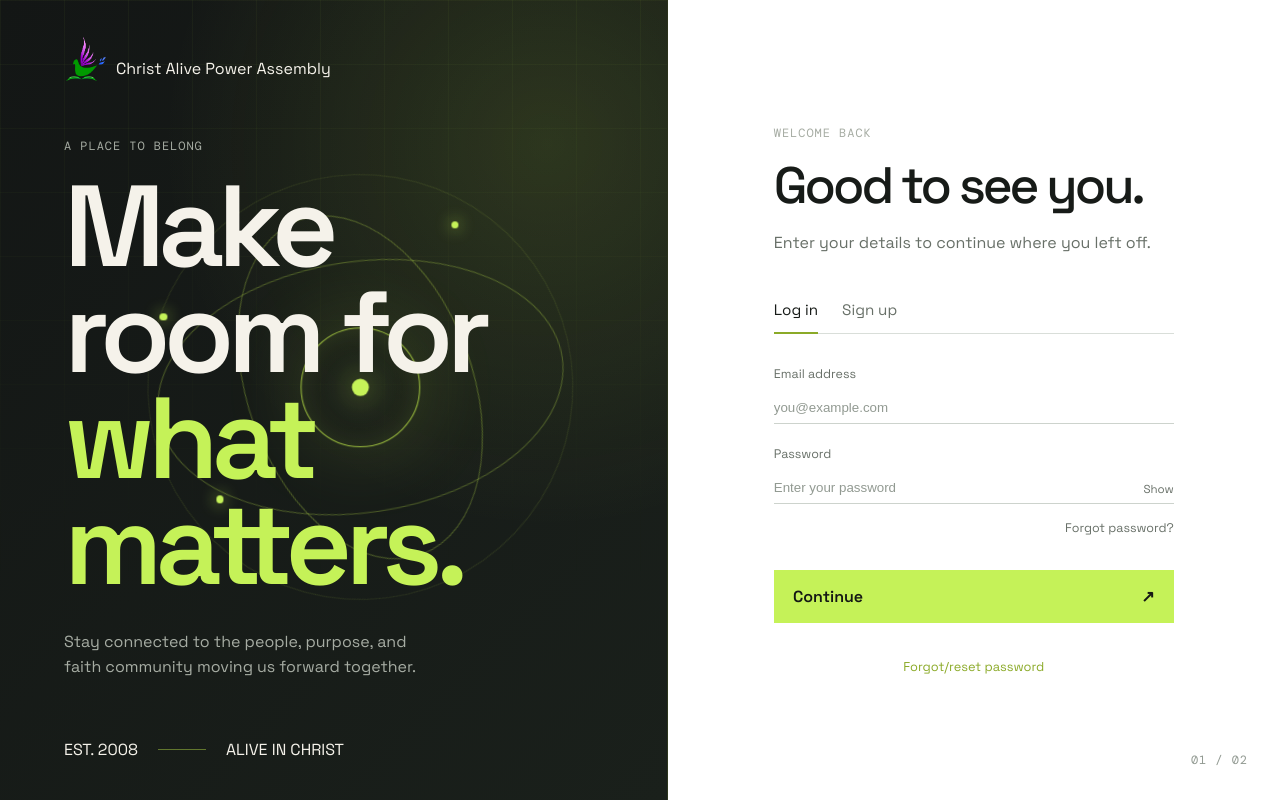
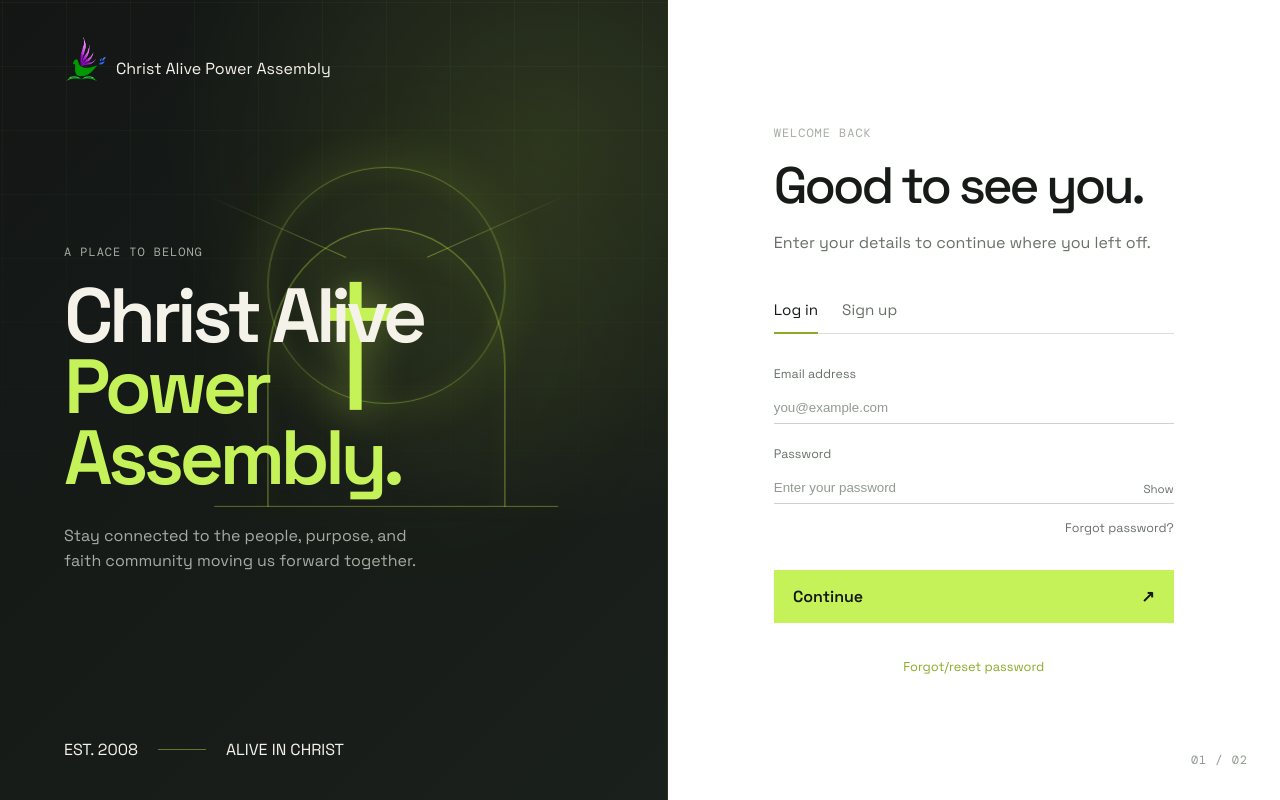
Before and after one commit to asaphdeveloper/christ-alive-power-assembly, a React (Vite) app in the folder frontend/: page /auth in a window 1280 px wide. Built offline with nearby package versions, Linux system fonts and the light colour scheme.

Commit message:
updated auth pages

```diff
--- a/frontend/src/pages/AuthPage/AuthPage.css
+++ b/frontend/src/pages/AuthPage/AuthPage.css
@@ -44,6 +44,21 @@
   background-size: 4rem 4rem;
   content: '';
   mask-image: linear-gradient(to bottom, black, transparent 75%);
+  animation: auth-grid-drift 22s ease-in-out infinite alternate;
+}
+
+.auth-page .visual-panel::after {
+  position: absolute;
+  top: 18%;
+  left: 35%;
+  width: 22rem;
+  height: 22rem;
+  border-radius: 50%;
+  background: rgba(210, 255, 79, 0.07);
+  filter: blur(4rem);
+  content: '';
+  pointer-events: none;
+  animation: auth-light-drift 12s ease-in-out infinite alternate;
 }
 
 .auth-page .visual-copy {
@@ -62,10 +77,10 @@
 }
 
 .auth-page h1 {
-  max-width: 11ch;
+  max-width: 12ch;
   margin: 0;
   color: #f5f2ea;
-  font-size: clamp(3.5rem, 9vw, 8.5rem);
+  font-size: clamp(2.8rem, 6vw, 5.6rem);
   font-weight: 600;
   letter-spacing: -0.06em;
   line-height: 0.92;
@@ -108,93 +123,98 @@
   background: rgba(210, 255, 79, 0.4);
 }
 
-.auth-page .orbital-scene {
+.auth-page .church-scene {
   position: absolute;
-  top: 50%;
-  left: 54%;
-  width: min(34vw, 28rem);
+  top: 43%;
+  left: 58%;
+  width: min(32vw, 27rem);
   aspect-ratio: 1;
-  transform: translate(-50%, -53%);
+  transform: translate(-50%, -50%);
+  animation: auth-scene-float 9s ease-in-out infinite;
 }
 
-.auth-page .orbit,
-.auth-page .core,
-.auth-page .signal {
+.auth-page .church-halo,
+.auth-page .church-rays,
+.auth-page .church-arch,
+.auth-page .church-cross,
+.auth-page .church-ground {
   position: absolute;
 }
 
-.auth-page .orbit {
-  top: 50%;
+.auth-page .church-halo {
+  top: 9%;
   left: 50%;
-  border: 1px solid rgba(210, 255, 79, 0.28);
+  width: 58%;
+  height: 58%;
+  border: 1px solid rgba(210, 255, 79, 0.38);
   border-radius: 50%;
-  transform: translate(-50%, -50%) rotate(-28deg);
+  box-shadow: 0 0 4rem rgba(210, 255, 79, 0.12), inset 0 0 2rem rgba(210, 255, 79, 0.08);
+  transform: translateX(-50%);
+  animation: auth-halo-pulse 5s ease-in-out infinite;
 }
 
-.auth-page .orbit-one {
-  width: 58%;
-  height: 94%;
-  animation: auth-orbit-spin 18s linear infinite;
+.auth-page .church-rays {
+  top: 31%;
+  width: 38%;
+  height: 1px;
+  background: linear-gradient(90deg, transparent, rgba(210, 255, 79, 0.38));
+  transform-origin: center right;
+  animation: auth-ray-breathe 5s ease-in-out infinite;
 }
 
-.auth-page .orbit-two {
-  width: 82%;
-  height: 52%;
-  animation: auth-orbit-spin 24s linear infinite reverse;
+.auth-page .church-rays-left {
+  left: 2%;
+  transform: rotate(24deg);
 }
 
-.auth-page .orbit-three {
-  width: 98%;
-  height: 98%;
-  border-color: rgba(210, 255, 79, 0.1);
-  animation: auth-orbit-spin 30s linear infinite;
+.auth-page .church-rays-right {
+  right: 2%;
+  background: linear-gradient(90deg, rgba(210, 255, 79, 0.38), transparent);
+  transform-origin: center left;
+  transform: rotate(-24deg);
+  animation-name: auth-ray-breathe-right;
 }
 
-.auth-page .core {
-  top: 50%;
+.auth-page .church-arch {
+  bottom: 8%;
   left: 50%;
-  display: grid;
-  width: 7rem;
-  height: 7rem;
-  place-items: center;
-  border: 1px solid rgba(210, 255, 79, 0.7);
-  border-radius: 50%;
-  box-shadow: 0 0 5rem rgba(210, 255, 79, 0.16), inset 0 0 2rem rgba(210, 255, 79, 0.12);
-  transform: translate(-50%, -50%);
-  animation: auth-breathe 4s ease-in-out infinite;
+  width: 58%;
+  height: 68%;
+  border: 1px solid rgba(210, 255, 79, 0.48);
+  border-bottom: 0;
+  border-radius: 50% 50% 0 0;
+  transform: translateX(-50%);
+  box-shadow: inset 0 1rem 2rem rgba(210, 255, 79, 0.04);
 }
 
-.auth-page .core span,
-.auth-page .signal {
-  border-radius: 50%;
-  background: var(--auth-accent);
-  box-shadow: 0 0 1rem var(--auth-accent);
+.auth-page .church-cross {
+  top: 19%;
+  left: 50%;
+  width: 4.6rem;
+  height: 8rem;
+  border-left: 0.8rem solid var(--auth-accent);
+  filter: drop-shadow(0 0 1.25rem rgba(210, 255, 79, 0.5));
+  transform: translateX(-50%);
+  animation: auth-cross-glow 5s ease-in-out infinite;
 }
 
-.auth-page .core span {
-  width: 1rem;
-  height: 1rem;
-  box-shadow: 0 0 2rem var(--auth-accent);
+.auth-page .church-cross::before {
+  position: absolute;
+  top: 1.65rem;
+  left: -2rem;
+  width: 4rem;
+  height: 0.8rem;
+  background: var(--auth-accent);
+  content: '';
 }
 
-.auth-page .signal {
-  width: 0.45rem;
-  height: 0.45rem;
-}
-
-.auth-page .signal-one {
-  top: 12%;
-  left: 71%;
-}
-
-.auth-page .signal-two {
-  top: 75%;
-  left: 17%;
-}
-
-.auth-page .signal-three {
-  top: 33%;
-  left: 4%;
+.auth-page .church-ground {
+  right: 8%;
+  bottom: 8%;
+  left: 8%;
+  height: 1px;
+  background: rgba(210, 255, 79, 0.36);
+  box-shadow: 0 0 1.5rem rgba(210, 255, 79, 0.22);
 }
 
 .auth-page .form-panel {
@@ -394,15 +414,64 @@
   letter-spacing: 0.08em;
 }
 
-@keyframes auth-orbit-spin {
-  to {
-    transform: translate(-50%, -50%) rotate(332deg);
+@keyframes auth-halo-pulse {
+  50% {
+    opacity: 0.58;
+    box-shadow: 0 0 5rem rgba(210, 255, 79, 0.2), inset 0 0 2rem rgba(210, 255, 79, 0.12);
   }
 }
 
-@keyframes auth-breathe {
+@keyframes auth-grid-drift {
+  from {
+    background-position: 0 0, 0 0;
+  }
+
+  to {
+    background-position: 2rem 1rem, 1rem 2rem;
+  }
+}
+
+@keyframes auth-light-drift {
+  from {
+    opacity: 0.35;
+    transform: translate(-2rem, -1rem) scale(0.9);
+  }
+
+  to {
+    opacity: 0.75;
+    transform: translate(5rem, 3rem) scale(1.15);
+  }
+}
+
+@keyframes auth-scene-float {
+
+  0%,
+  100% {
+    transform: translate(-50%, -50%);
+  }
+
   50% {
-    transform: translate(-50%, -50%) scale(1.08);
+    transform: translate(-50%, calc(-50% - 0.65rem));
+  }
+}
+
+@keyframes auth-ray-breathe {
+  50% {
+    opacity: 0.38;
+    transform: rotate(24deg) scaleX(0.72);
+  }
+}
+
+@keyframes auth-ray-breathe-right {
+  50% {
+    opacity: 0.38;
+    transform: rotate(-24deg) scaleX(0.72);
+  }
+}
+
+@keyframes auth-cross-glow {
+  50% {
+    filter: drop-shadow(0 0 2rem rgba(210, 255, 79, 0.8));
   }
 }
 
@@ -429,10 +498,10 @@
   }
 
   .auth-page h1 {
-    font-size: clamp(3.4rem, 13vw, 6rem);
+    font-size: clamp(2.8rem, 10vw, 4.8rem);
   }
 
-  .auth-page .orbital-scene {
+  .auth-page .church-scene {
     top: 45%;
     left: 70%;
     width: min(65vw, 24rem);
@@ -468,7 +537,7 @@
     max-width: 18rem;
   }
 
-  .auth-page .orbital-scene {
+  .auth-page .church-scene {
     top: 43%;
     left: 73%;
     width: 15rem;
--- a/frontend/src/pages/AuthPage/AuthPage.jsx
+++ b/frontend/src/pages/AuthPage/AuthPage.jsx
@@ -17,19 +17,19 @@ export const AuthPage = ({ initialMode = 'login' }) => {
           <span className="brand-name">Christ Alive Power Assembly</span>
         </div>
 
-        <div className="orbital-scene" aria-hidden="true">
-          <div className="orbit orbit-one" />
-          <div className="orbit orbit-two" />
-          <div className="orbit orbit-three" />
-          <div className="core"><span /></div>
-          <i className="signal signal-one" />
-          <i className="signal signal-two" />
-          <i className="signal signal-three" />
+        <div className="church-scene" aria-hidden="true">
+          <div className="church-halo" />
+          <div className="church-rays church-rays-left" />
+          <div className="church-rays church-rays-right" />
+          <div className="church-arch">
+            <div className="church-cross"><span /></div>
+          </div>
+          <div className="church-ground" />
         </div>
 
         <div className="visual-copy">
           <p className="eyebrow">A place to belong</p>
-          <h1 id="page-title">Make room for <span>what matters.</span></h1>
+          <h1 id="page-title">Christ Alive  <br /><span>Power Assembly.</span></h1>
           <p className="visual-description">
             Stay connected to the people, purpose, and faith community moving us forward together.
           </p>
```
